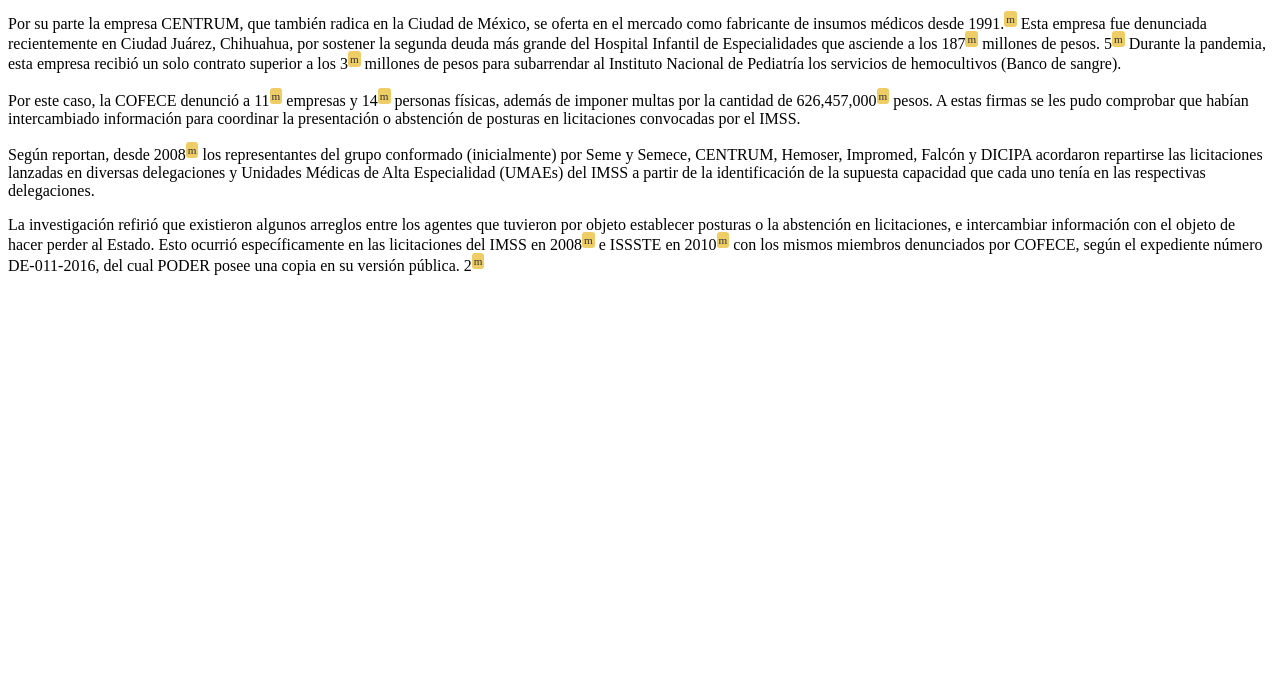
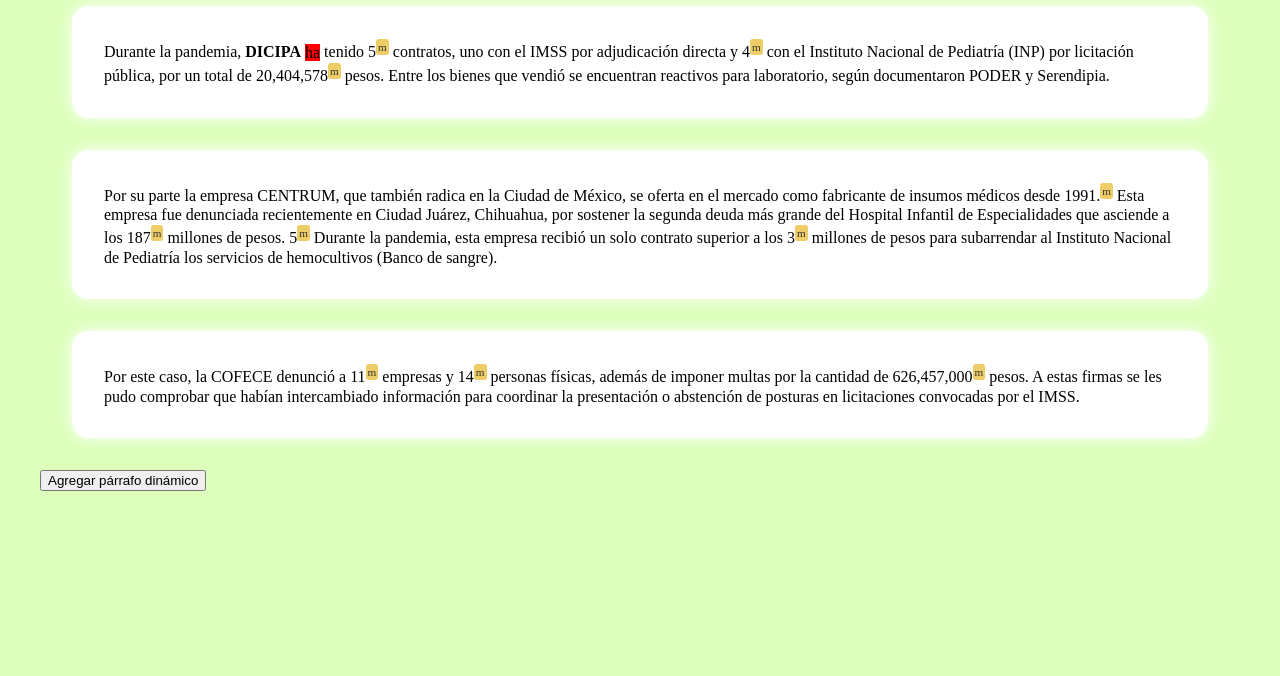
Before and after one commit to ProjectPODER/numeros-mayas-js, a plain HTML site: page demo.html in a window 1280 px wide. Shown: the part 124-800 px from the top of the page. Drawn offline with Linux system fonts and the light colour scheme.

Commit message:
Corregir en elementos que incluyen HTML y en contenido dinámico

```diff
--- a/demo.html
+++ b/demo.html
@@ -3,42 +3,67 @@
 <head>
     <meta charset="UTF-8">
     <meta name="viewport" content="width=z, initial-scale=1.0">
-    <title>Document</title>
-    <script type="text/javascript" src="numeros-mayas.js"></script>
+    <title>Números Mayas JS - DEMO</title>
+    <style>
+        /* Este estilo es sólo de la página demo y no es necesario para el funcionamiento de la librería Numeros Mayas JS */
+        body {
+            padding: 2em;
+            background: #dfb;
+        }
+        p {
+            padding: 2em;
+            margin: 2em;
+            background: white;
+            border-radius: 1em;
+            box-shadow: white 0 0 1em;
+            line-height: 1.2em;
+        }
+        h1 {
+            text-align: center;
+            font-family: sans-serif;
+        }
+    </style>
 </head>
 <body>
-<script type="text/javascript">
-    const numeros_mayas_config = {
-        button_code: '<span style="vertical-align: super; font-size: 0.7em; color: #333; background: #ec6;padding: 2px; border-radius: 3px; cursor: pointer" title="Ver este número en idioma maya">m</span>',
-        direction: "vertical",
-        selector: "p",
-        number_container_style: "display: none; position: absolute; padding: 5px; border-radius: 5px; background: #ec6; text-align: center;"
-    }
-</script>
+    <h1>Ejemplo de Numeros Mayas JS</h1>
+    <p>
+        Durante la pandemia, <strong>DICIPA</strong> <span style="background:red; width: 20px"> ha</span> tenido 5 contratos, uno con el IMSS por adjudicación directa y 4 con el Instituto Nacional de Pediatría (INP) por licitación pública, por un total de 20,404,578 pesos. Entre los bienes que vendió se encuentran reactivos para laboratorio, según documentaron PODER y Serendipia.
+    </p>
+    <p>
+        Por su parte la empresa CENTRUM, que también radica en la Ciudad de México, se oferta en el mercado como fabricante de insumos médicos desde 1991. Esta empresa fue denunciada recientemente en Ciudad Juárez, Chihuahua, por sostener la segunda deuda más grande del Hospital Infantil de Especialidades que asciende a los 187 millones de pesos. 5 Durante la pandemia, esta empresa recibió un solo contrato superior a los 3 millones de pesos para subarrendar al Instituto Nacional de Pediatría los servicios de hemocultivos (Banco de sangre).
+    </p>
 
+    <p>
+        Por este caso, la COFECE denunció a 11 empresas y 14 personas físicas, además de imponer multas por la cantidad de 626,457,000 pesos. A estas firmas se les pudo comprobar que habían intercambiado información para coordinar la presentación o abstención de posturas en licitaciones convocadas por el IMSS.
+    </p>
+    <button id="botondinamico">Agregar párrafo dinámico</button>
+    <div id="parrafodinamico">
 
-    <h1>Ejemplo de Numeros Mayas JS</h1>
-<p>
+    </div>
 
+    <!-- Incluir la librería Numeros Mayas JS -->
+    <script type="text/javascript" src="numeros-mayas.js"></script>
 
-Durante la pandemia, DICIPA ha tenido 5 contratos, uno con el IMSS por adjudicación directa y 4 con el Instituto Nacional de Pediatría (INP) por licitación pública, por un total de 20,404,578 pesos. Entre los bienes que vendió se encuentran reactivos para laboratorio, según documentaron PODER y Serendipia.
+    <!-- Configuración de Numeros Mayas JS -->
+    <script type="text/javascript">
+        const numeros_mayas_config = {
+            button_code: '<span style="vertical-align: super; font-size: 0.7em; color: #333; background: #ec6;padding: 2px; border-radius: 3px; cursor: pointer" title="Ver este número en idioma maya">m</span>',
+            direction: "vertical",
+            selector: "p",
+            number_container_style: "display: none; position: absolute; padding: 5px; border-radius: 5px; background: #ec6; text-align: center;"
+        }
+    </script>
 
-</p>
-<p>
-Por su parte la empresa CENTRUM, que también radica en la Ciudad de México, se oferta en el mercado como fabricante de insumos médicos desde 1991. Esta empresa fue denunciada recientemente en Ciudad Juárez, Chihuahua, por sostener la segunda deuda más grande del Hospital Infantil de Especialidades que asciende a los 187 millones de pesos. 5 Durante la pandemia, esta empresa recibió un solo contrato superior a los 3 millones de pesos para subarrendar al Instituto Nacional de Pediatría los servicios de hemocultivos (Banco de sangre).
-</p>
+    <!-- Activar contenido dinámico de Numeros Mayas JS -->
+    <script type="text/javascript">
+        /* Evento en el botón que agrega el contenido. Esto es un ejemplo, el contenido se puede agregar de mútiples formas. */
+        document.getElementById("botondinamico").addEventListener("click", function() {
+            /* Agregar contenido. Esto es un ejemplo, el contenido se puede agregar de mútiples formas. */
+            document.getElementById("parrafodinamico").innerHTML = "<p>Según reportan, desde 2008 los representantes del grupo conformado (inicialmente) por Seme y Semece, CENTRUM, Hemoser, Impromed, Falcón y DICIPA acordaron repartirse las licitaciones lanzadas en diversas delegaciones y Unidades Médicas de Alta Especialidad (UMAEs) del IMSS a partir de la identificación de la supuesta capacidad que cada uno tenía en las respectivas delegaciones.</p><p>La investigación refirió que existieron algunos arreglos entre los agentes que tuvieron por objeto establecer posturas o la abstención en licitaciones, e intercambiar información con el objeto de hacer perder al Estado. Esto ocurrió específicamente en las licitaciones del IMSS en 2008 e ISSSTE en 2010 con los mismos miembros denunciados por COFECE, según el expediente número DE-011-2016, del cual PODER posee una copia en su versión pública. 2 </p>";
 
-<p>
-
-    Por este caso, la COFECE denunció a 11 empresas y 14 personas físicas, además de imponer multas por la cantidad de 626,457,000 pesos. A estas firmas se les pudo comprobar que habían intercambiado información para coordinar la presentación o abstención de posturas en licitaciones convocadas por el IMSS.
-</p>
-<p>
-
-    Según reportan, desde 2008 los representantes del grupo conformado (inicialmente) por Seme y Semece, CENTRUM, Hemoser, Impromed, Falcón y DICIPA acordaron repartirse las licitaciones lanzadas en diversas delegaciones y Unidades Médicas de Alta Especialidad (UMAEs) del IMSS a partir de la identificación de la supuesta capacidad que cada uno tenía en las respectivas delegaciones.
-</p>
-    <p>
-
-        La investigación refirió que existieron algunos arreglos entre los agentes que tuvieron por objeto establecer posturas o la abstención en licitaciones, e intercambiar información con el objeto de hacer perder al Estado. Esto ocurrió específicamente en las licitaciones del IMSS en 2008 e ISSSTE en 2010 con los mismos miembros denunciados por COFECE, según el expediente número DE-011-2016, del cual PODER posee una copia en su versión pública. 2
-    </p>
+            /* Invocar marcarNumerosArabigos para activar Numeros Mayas JS en el contenido dinámico */
+            marcarNumerosArabigos({selector: "#parrafodinamico p"});
+        })
+    </script>
 </body>
 </html>
--- a/numeros-mayas.js
+++ b/numeros-mayas.js
@@ -22,23 +22,27 @@
     selector: "p"
 }
 </script>
+6. For dynamic content call `marcarNumerosArabigos({selector: "[selector]"});`
 */
 
 
 
-marcarNumerosArabigos = function(){
+marcarNumerosArabigos = function(config_local){
 
     //Apply defaults to config
+    //Precedence: config_local > numeros_mayas_config global > internal defaults
     let config = Object.assign({},{
         button_code: '<span style="vertical-align: super; font-size: 0.7em; color: #333; background: #ec6;padding: 2px; border-radius: 3px; cursor: pointer" title="Ver este número en idioma maya">m</span>',
         direction: "vertical",
         selector: "p",
         number_container_style: "display: none; position: absolute; padding: 5px; border-radius: 5px; background: #ec6; text-align: center;"
-    }, numeros_mayas_config);
+    }, numeros_mayas_config, config_local);
 
     if (config.direction == "vertical") {
         config.number_container_style+= "width: 60px";
     }
+
+    // console.log("marcarNumerosArabigos",config);
 
     parrafos = document.querySelectorAll(config.selector);
 
@@ -46,19 +50,37 @@
         console.error("NumerosMayasJS","Selector didn't match any objects",config.selector);
     }
 
+    let iparrafo = 0;
     for (const parrafo of parrafos) {
+        iparrafo++;
         // console.log(parrafo);
-        var palabras = parrafo.innerText.split(' '),
-            i = palabras.length;
-        while(--i) {
+        var palabras = parrafo.innerHTML.split(' '),
+            ipalabra = palabras.length,
+            ignorarHTML = false;
 
-            palabra = palabras[i];
-            // console.log(palabra,Number(palabra) == NaN);
-            if(!isNaN(parseInt(palabra.replace(/,/,"")))){
-                palabras[i] = '<span class="numero-arabigo">' + palabra + '</span>'+
-                                '<span class="numero-toggle" data-target-id="'+i+'" data-value="'+palabra+'">'+config.button_code+'</span>'+
-                                '<span class="numero-maya" id="numero-maya-'+i+'" style="'+config.number_container_style+'"></span>';
+        while(--ipalabra) {
+
+            palabra = palabras[ipalabra];
+
+            //Ignore HTML
+            //TODO: Only parse text nodes
+            if (palabra.indexOf(">") > -1) {
+                ignorarHTML = true;
             }
+            if (palabra.indexOf("<") > -1) {
+                ignorarHTML = false;
+            }
+            // console.log("ignorarHTML",ignorarHTML,palabra)
+
+            if (!ignorarHTML) {
+                // console.log(palabra,Number(palabra) == NaN);
+                if(!isNaN(parseInt(palabra.replace(/,/,"")))){
+                    palabras[ipalabra] = '<span class="numero-arabigo">' + palabra + '</span>'+
+                                    '<span class="numero-toggle" data-target-id="'+(ipalabra+iparrafo)+'" data-value="'+palabra+'">'+config.button_code+'</span>'+
+                                    '<span class="numero-maya" id="numero-maya-'+(ipalabra+iparrafo)+'" style="'+config.number_container_style+'"></span>';
+                }
+            }
+
         }
         parrafo.innerHTML = palabras.join(' ');
     }
```
Also changed, not shown: 1 other file.
